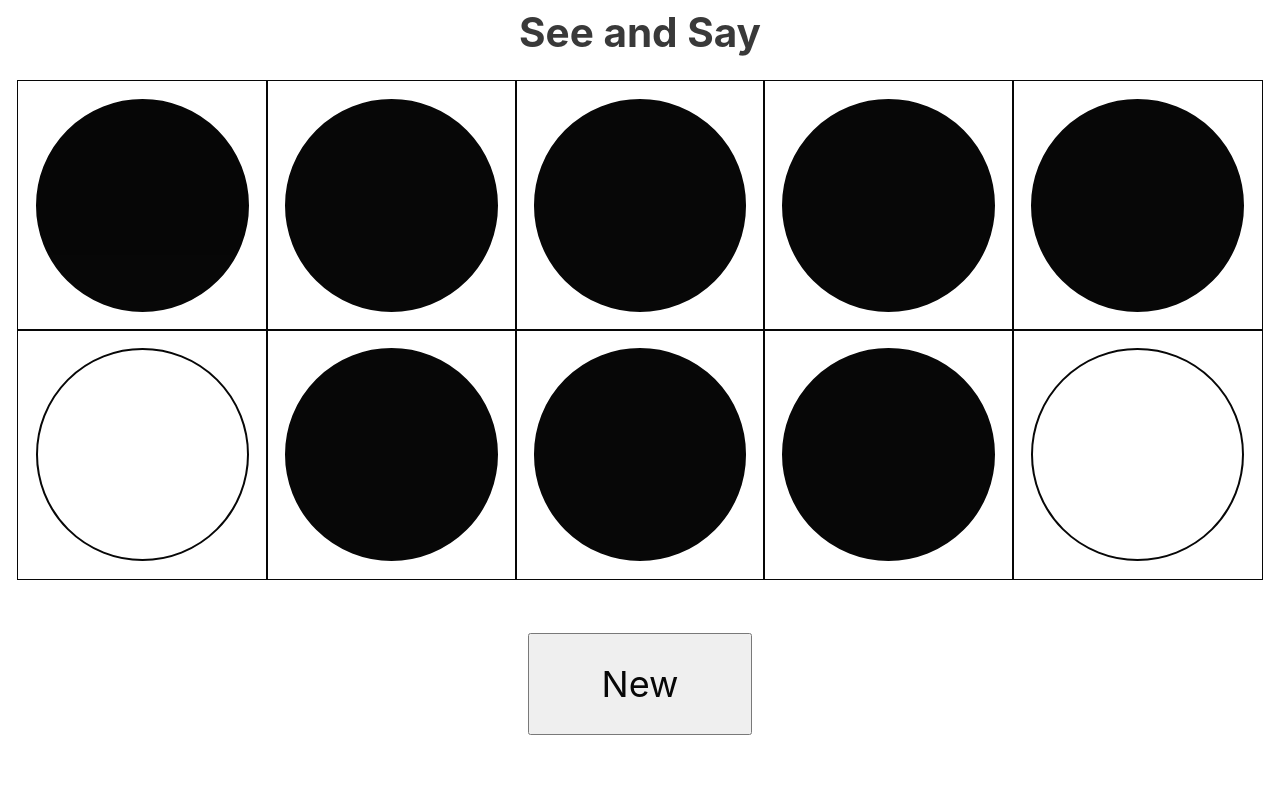
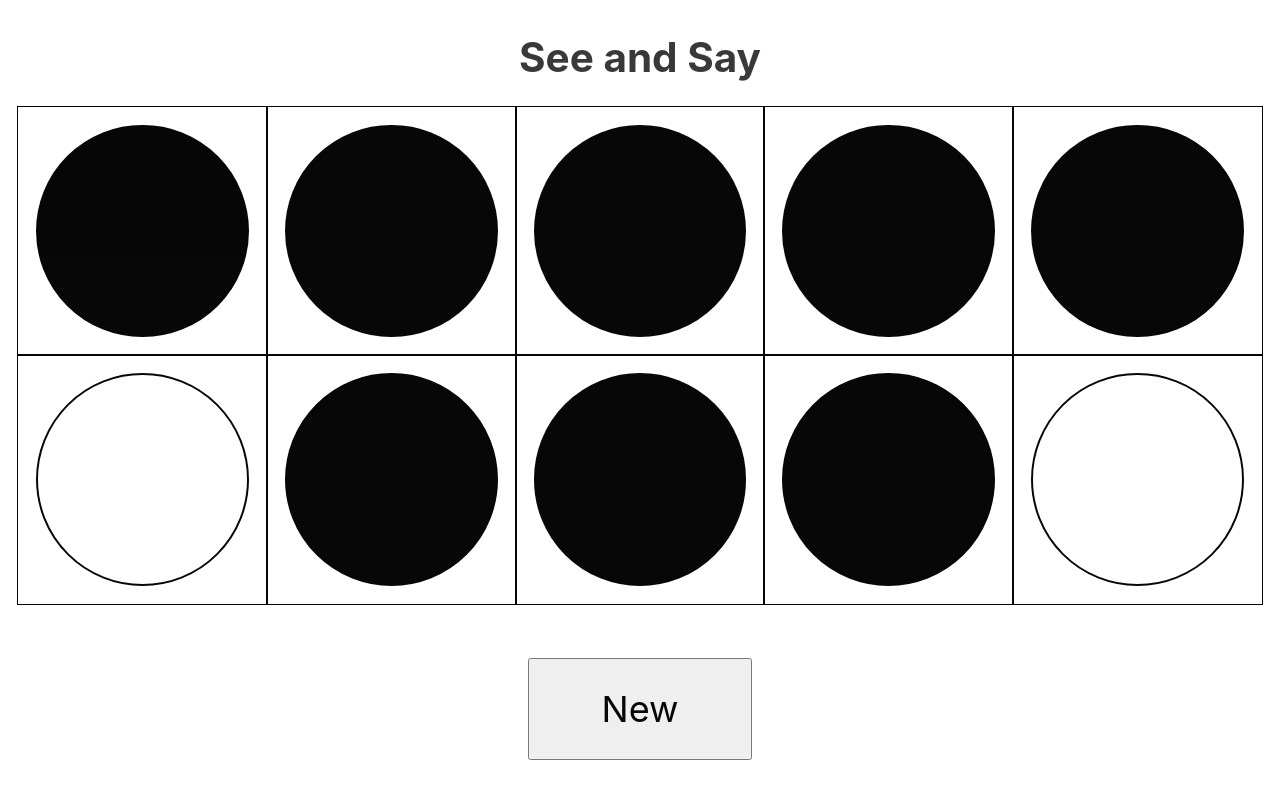
Before and after one commit to joelbrewster/subitising-study, a React (Create React App) app: page / in a window 1280 px wide. Shown: the top 798 px of the page. Built offline with nearby package versions, Linux system fonts and the light colour scheme.

Commit message:
compile plz

```diff
--- a/src/App.js
+++ b/src/App.js
@@ -1,5 +1,4 @@
 import React,{useState} from 'react';
-import logo from './logo.svg';
 import './App.css';
 
 function App () {
--- a/src/index.css
+++ b/src/index.css
@@ -11,3 +11,8 @@ code {
     font-family: source-code-pro, Menlo, Monaco, Consolas, 'Courier New',
                  monospace;
 }
+
+#root {
+    height: 100vh;
+    padding-top: 2em;
+}
```
